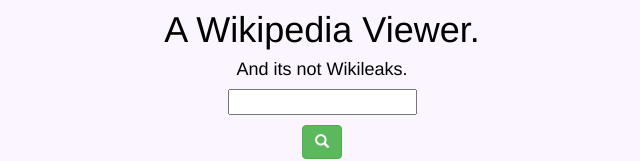
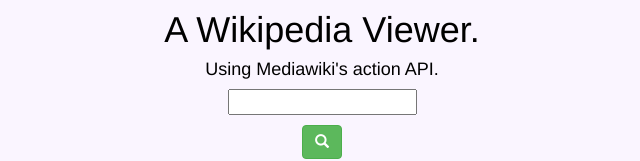
Before and after one commit to nazgarr/WikipediaViewer, a plain HTML site: page index.html in a window 1280 px wide. Shown: the top 161 px of the page, without its empty margins (318-958 px from the left). Drawn offline with nearby package versions, Linux system fonts and the light colour scheme.

Commit message:
title revise

```diff
--- a/index.html
+++ b/index.html
@@ -24,7 +24,7 @@
       <div class = "row">
         <div class = "col-md-12 col-sm-12 col-xs-12 text-center">
           <h1> A Wikipedia Viewer.</h1>
-          <h4> And its not Wikileaks.</h4>
+          <h4>Using Mediawiki's action API. </h4>
 
           <input type = "text"  id = "userinput">
 
```
